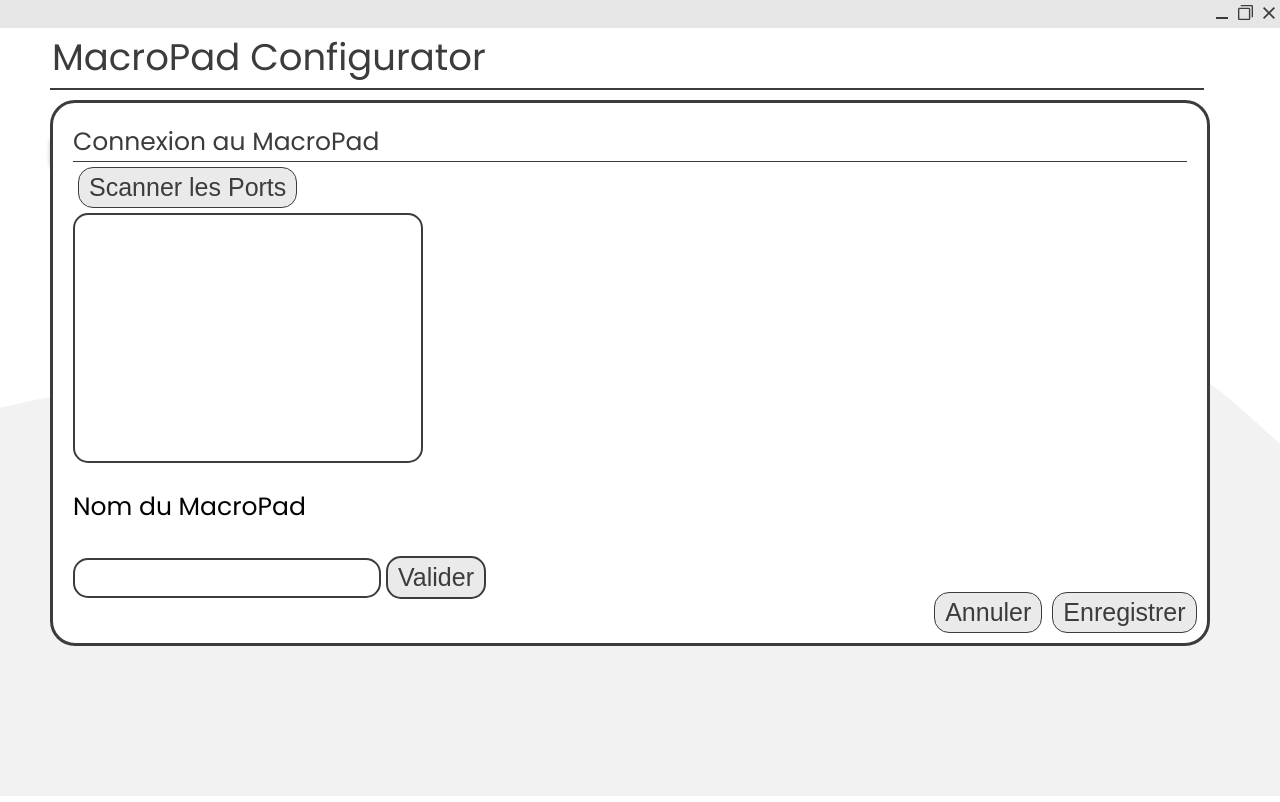
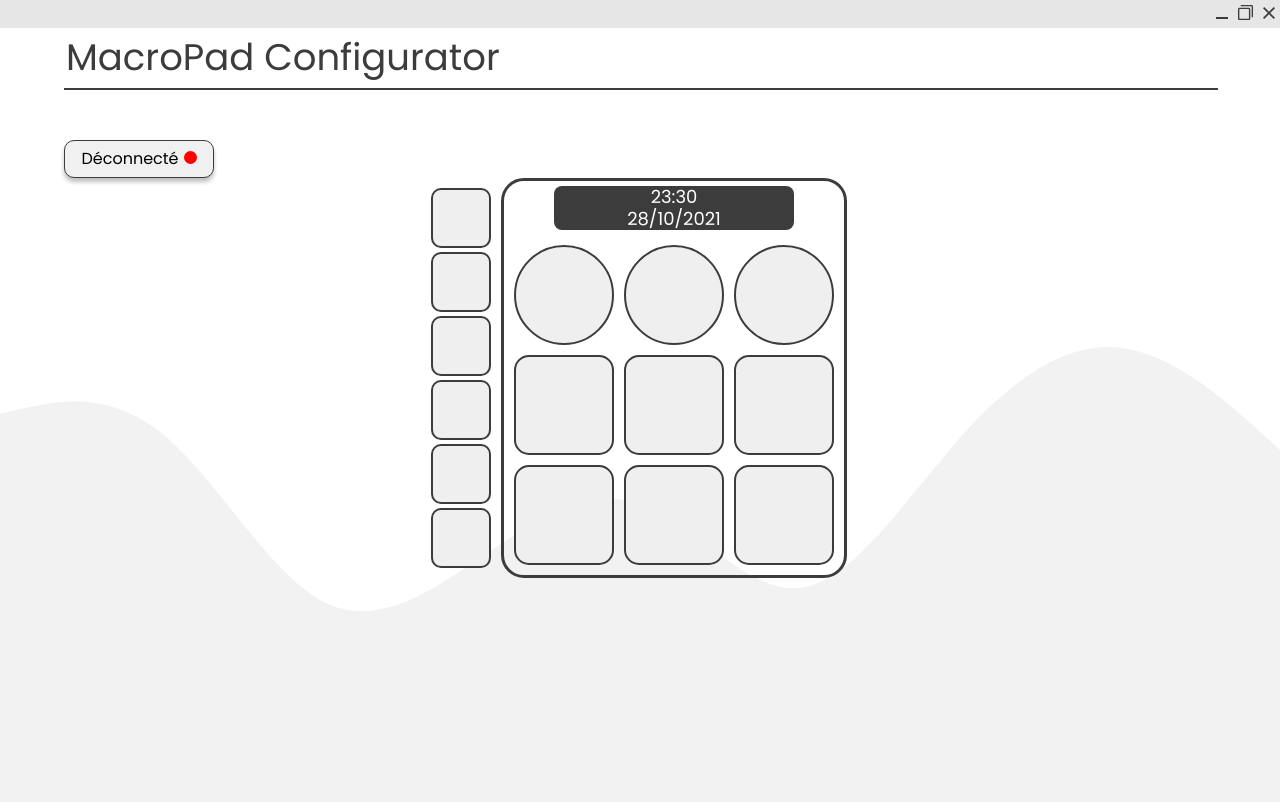
Before and after one commit to xmow49/MacroPad-Software, an Electron app: page src/windows/main/main.html in a window 1280 px wide. Drawn offline with Linux system fonts and the light colour scheme.

Commit message:
add macropad + profile buttons

```diff
--- /dev/null
+++ b/src/windows/main/connectMacropadPopup.css
@@ -0,0 +1,105 @@
+#connect-macropad {
+    display: none;
+    height: 500px;
+}
+
+select option {
+    background: var(--button-color);
+    color: var(--font-master-color);
+    font-family: var(--font-master);
+    user-select: var(--font-master-color);
+}
+
+select.decorated {
+    background: var(--button-color-hover);
+}
+
+
+/* Select Port */
+
+:root {
+    --select-port-width: 350px;
+    --select-port-padding: 5px;
+    --select-port-border: 2px;
+    --select-port-span-width: calc(var(--select-port-width) - (2*var(--select-port-padding)) - (2*var(--select-port-border)));
+    --border-radius-button: 15px;
+    --border-radius-popup: 25px;
+    --border-radius-input: 10px;
+}
+
+.port-list {
+    display: flex;
+    flex-direction: column;
+    border: var(--select-port-border) solid #3C3C3C;
+    box-sizing: border-box;
+    border-radius: var(--border-radius-button);
+    width: var(--select-port-width);
+    height: 250px;
+    padding-top: 15px;
+    padding-bottom: 15px;
+    overflow-x: hidden;
+    overflow-y: auto;
+}
+
+.port-list span {
+    display: inline-block;
+    transition: all 0.3s;
+    text-align: left;
+    padding: var(--select-port-padding);
+    width: var(--select-port-span-width);
+    font-family: var(--font-master);
+    font-size: normal;
+    font-size: 30px;
+    line-height: 48px;
+}
+
+.port-list label input {
+    /* hide "normal" radio to create custom */
+    display: none;
+}
+
+.port-list input:checked+span {
+    background: var(--button-color-hover);
+}
+
+#set-name {
+    display: flex;
+    align-content: center;
+    align-items: center;
+}
+
+#set-name button {
+    border-radius: var(--border-radius-button);
+    border: 2px solid var(--font-master-color);
+}
+
+#set-name input {
+    border-radius: var(--border-radius-button);
+    border: 2px solid var(--font-master-color);
+    font-size: var(--font-master);
+    font-size: 30px;
+    width: 300px;
+}
+
+#port-scan-progress::-webkit-progress-bar {
+    background: none;
+}
+
+#port-scan-progress {
+    color: var(--font-master-color);
+    border-radius: 7px;
+    border: 2px solid;
+}
+
+::-webkit-progress-value {
+    border-radius: 5px;
+    transition: 1s;
+}
+
+.progress::-webkit-progress-value {
+    background: rgb(0, 131, 253);
+}
+
+.end::-webkit-progress-value {
+    background: rgb(0, 255, 0);
+}
--- a/src/windows/main/main.css
+++ b/src/windows/main/main.css
@@ -3,6 +3,7 @@
     --font-master-color: #3C3C3C;
     --button-color: #EAEAEA;
     --button-color-hover: #c0c0c0;
+    --font-master-invert-color: #FFFFFF;
 }
 
 input,
@@ -45,6 +46,12 @@ h2 {
 
 h3 {
     font-size: 25px;
+    margin: 5px;
+}
+
+h4 {
+    margin: 0px;
+    padding: 0px;
 }
 
 header {
@@ -80,11 +87,12 @@ header {
 body {
     margin: 0px;
     background: #FFFFFF;
+    overflow: hidden;
 }
 
 .software-title {
     position: absolute;
-    left: 50px;
+    left: 5%;
     margin: 2px;
     line-height: 55px;
     color: var(--font-master-color);
@@ -93,14 +101,9 @@ body {
 .ligne {
     position: absolute;
     width: 90%;
-    left: 50px;
+    left: 5%;
     top: 80px;
     border: 1px solid var(--font-master-color);
-}
-
-.backgroudVector {
-    position: absolute;
-    bottom: 0;
 }
 
 
@@ -171,13 +174,13 @@ body {
     margin: 5px;
 }
 
-
-/* ---- Popup Update----- */
-
 .popup button:hover {
     background: var(--button-color-hover);
     transition: .2s;
 }
+
+
+/* ---- Popup Update----- */
 
 #update-available {
     position: relative;
@@ -188,169 +191,10 @@ body {
 /* ---- /Popup Update----- */
 
 
-/* ---- Select macropad ----- */
-
-#select-macropad {
-    position: relative;
-    display: none;
-    /*------------------------------- tmp */
-}
-
-#select-macropad.popup {
-    height: 500px;
-}
-
-.macropad-list button,
-img {
-    background: none;
-    border: none;
-    cursor: pointer;
-}
-
-#select-macropad button:hover {
-    background: var(--button-color-hover);
-}
-
-.macropad-list {
-    display: flex;
-    justify-content: center;
-    align-items: center;
-    height: fit-content;
-}
-
-
-/* ---- /Select macropad ----- */
-
-
-/* ------------------ Overview ------------------- */
-
-.overview {
-    position: absolute;
-    top: 130px;
-    left: 50px;
-}
-
-.connect button {
-    border: none;
-    background: none;
-    font-family: var(--font-master);
-    font-size: 16px;
-    line-height: 24px;
-    cursor: pointer;
-}
-
-.connect:hover {
-    background: var(--button-color-hover);
-}
-
-.connect {
-    background: #F0F0F0;
-    border: 1px solid var(--font-master-color);
-    box-sizing: border-box;
-    box-shadow: 0px 4px 4px rgba(0, 0, 0, 0.25);
-    border-radius: var(--border-radius-input);
-    display: flex;
-    align-content: center;
-    justify-content: center;
-    /* text */
-    padding: 5px;
-    cursor: pointer;
-}
-
-#connect-status {
-    width: 13px;
-    height: 13px;
-    border-radius: var(--border-radius-button);
-    margin-left: 5px;
-    background: red;
-    display: inline-block;
-}
-
-
-/* ------------------ /Overview ------------------- */
-
-
 /* ------------------ /Connect Popup ------------------- */
 
-#connect-macropad {
-    /* display: none; */
-    height: 500px;
+.backgroud-vector svg {
+    position: absolute;
+    bottom: -2px;
+    width: 100%;
 }
-
-select option {
-    background: var(--button-color);
-    color: var(--font-master-color);
-    font-family: var(--font-master);
-    user-select: var(--font-master-color);
-}
-
-select.decorated {
-    background: var(--button-color-hover);
-}
-
-
-/* Select Port */
-
-:root {
-    --select-port-width: 350px;
-    --select-port-padding: 5px;
-    --select-port-border: 2px;
-    --select-port-span-width: calc(var(--select-port-width) - (2*var(--select-port-padding)) - (2*var(--select-port-border)));
-    --border-radius-button: 15px;
-    --border-radius-popup: 25px;
-    --border-radius-input: 10px;
-}
-
-.port-list {
-    display: flex;
-    flex-direction: column;
-    border: var(--select-port-border) solid #3C3C3C;
-    box-sizing: border-box;
-    border-radius: var(--border-radius-button);
-    width: var(--select-port-width);
-    height: 250px;
-    padding-top: 15px;
-    padding-bottom: 15px;
-    overflow-x: hidden;
-    overflow-y: auto;
-}
-
-.port-list span {
-    display: inline-block;
-    transition: all 0.3s;
-    text-align: left;
-    padding: var(--select-port-padding);
-    width: var(--select-port-span-width);
-    font-family: var(--font-master);
-    font-size: normal;
-    font-size: 30px;
-    line-height: 48px;
-}
-
-.port-list label input {
-    /* hide "normal" radio to create custom */
-    display: none;
-}
-
-.port-list input:checked+span {
-    background: var(--button-color-hover);
-}
-
-#set-name {
-    display: flex;
-    align-content: center;
-    align-items: center;
-}
-
-#set-name button {
-    border-radius: var(--border-radius-button);
-    border: 2px solid var(--font-master-color);
-}
-
-#set-name input {
-    border-radius: var(--border-radius-button);
-    border: 2px solid var(--font-master-color);
-    font-size: var(--font-master);
-    font-size: 30px;
-    width: 300px;
-}
--- a/src/windows/main/main.html
+++ b/src/windows/main/main.html
@@ -4,6 +4,11 @@
 <head>
     <meta charset="UTF-8">
     <link href="main.css" rel="stylesheet">
+    <link href="connectMacropadPopup.css" rel="stylesheet">
+    <link href="selectMacropadPopup.css" rel="stylesheet">
+    <link href="overview.css" rel="stylesheet">
+
+
 </head>
 
 <body>
@@ -25,14 +30,11 @@
         <hr class="ligne">
     </div>
 
-    <div class="backgroudVector">
+    <div class="backgroud-vector">
         <svg width="1280" height="455" viewBox="0 0 1280 455" fill="none" xmlns="http://www.w3.org/2000/svg">
             <path fill-rule="evenodd" clip-rule="evenodd" d="M0 66.7229L26.6667 60.7163C53.3333 54.7097 106.667 42.6965 160 84.7427C213.333 126.789 266.667 222.894 320 252.927C373.333 282.96 426.667 246.921 480 210.881C533.333 174.842 586.667 138.802 640 156.822C693.333 174.842 746.667 246.921 800 240.914C853.333 234.908 906.667 150.815 960 90.7493C1013.33 30.6833 1066.67 -5.35631 1120 0.650287C1173.33 6.65688 1226.67 54.7097 1253.33 78.7361L1280 102.762V319H1253.33C1226.67 319 1173.33 319 1120 319C1066.67 319 1013.33 319 960 319C906.667 319 853.333 319 800 319C746.667 319 693.333 319 640 319C586.667 319 533.333 319 480 319C426.667 319 373.333 319 320 319C266.667 319 213.333 319 160 319C106.667 319 53.3333 319 26.6667 319H0V66.7229Z" fill="#F2F2F2"/>
             <rect y="284" width="1280" height="171" fill="#F2F2F2"/>
             </svg>
-
-
-
     </div>
 
 
@@ -40,7 +42,40 @@
         <div class="connect">
             <button onclick="connectPopup();">Déconnecté<span id="connect-status"></span></button>
         </div>
+
+        <div class="macropad">
+            <div class="profil-list">
+                <button class="profil"></button>
+                <button class="profil"></button>
+                <button class="profil"></button>
+                <button class="profil"></button>
+                <button class="profil"></button>
+                <button class="profil"></button>
+            </div>
+
+            <div class="macropad-border">
+                <div class="macropad-display">
+                    <h4>23:30</h4>
+                    <h4>28/10/2021</h4>
+                </div>
+                <div class="macropad-grid">
+                    <button class="encoder"></button>
+                    <button class="encoder"></button>
+                    <button class="encoder"></button>
+
+                    <button class="key"></button>
+                    <button class="key"></button>
+                    <button class="key"></button>
+                    <button class="key"></button>
+                    <button class="key"></button>
+                    <button class="key"></button>
+                </div>
+            </div>
+
+        </div>
+
     </div>
+
 
     <div id="update-available" class="popup">
         <div class="text">
@@ -72,6 +107,8 @@
     <div id="connect-macropad" class="popup">
         <h2>Connexion au MacroPad</h2>
         <button onclick="scanSerialsPorts();">Scanner les Ports</button>
+        <p id="scan-port-log"></p>
+        <progress id="port-scan-progress" class="progress" max="100" value="0"></progress>
 
         <div class="port-list" id="port-list">
             <!-- JS -->
@@ -81,7 +118,6 @@
             <h3>Nom du MacroPad</h3>
             <div id="set-name">
                 <input type="text" id="macropad-name">
-                <button>Valider</button>
             </div>
 
         </div>
@@ -89,8 +125,8 @@
         </select>
 
         <div class="actions">
-            <button>Annuler</button>
-            <button>Enregistrer</button>
+            <button onclick="connectPopupCancel();">Annuler</button>
+            <button onclick="connectPopupSave();">Enregistrer</button>
 
         </div>
     </div>
--- a/src/windows/main/main.js
+++ b/src/windows/main/main.js
@@ -19,7 +19,7 @@ function minimizeBtn() {
 
 //------------------ Update Popup -------------------
 function updateAvailable() {
-    return true;
+    return false;
 }
 
 var updatePopup = document.getElementById("update-available");
@@ -34,10 +34,11 @@ function updatePopupChanglogBtn() {
 
 function updatePopupSkipBtn() {
     updatePopup.style.display = "none";
+    document.getElementById("select-macropad").style.display = "block";
 }
 
 function updatePopupUpdateBtn() {
-
+    document.getElementById("select-macropad").style.display = "block";
 }
 
 //------------------ /Update Popup -------------------
@@ -49,6 +50,7 @@ var selectPopup = document.getElementById("select-macropad");
 
 function selectMacropad(id) {
     selectPopup.style.display = "none";
+    document.getElementById("connect-macropad").style.display = "block";
 }
 
 //------------------ /Select Macroad Popup -------------------
--- /dev/null
+++ b/src/windows/main/overview.css
@@ -0,0 +1,144 @@
+/* ------------------ Overview ------------------- */
+
+.overview {
+    position: absolute;
+    top: 140px;
+    left: 5%;
+    width: 90%;
+    height: 500px;
+}
+
+.connect button {
+    border: none;
+    background: none;
+    font-family: var(--font-master);
+    font-size: 16px;
+    line-height: 24px;
+    cursor: pointer;
+}
+
+.connect:hover {
+    background: var(--button-color-hover);
+}
+
+.connect {
+    background: #F0F0F0;
+    border: 1px solid var(--font-master-color);
+    box-sizing: border-box;
+    box-shadow: 0px 4px 4px rgba(0, 0, 0, 0.25);
+    border-radius: var(--border-radius-input);
+    display: flex;
+    align-content: center;
+    justify-content: center;
+    /* text */
+    padding: 5px;
+    cursor: pointer;
+    width: 150px;
+}
+
+#connect-status {
+    width: 13px;
+    height: 13px;
+    border-radius: var(--border-radius-button);
+    margin-left: 5px;
+    background: red;
+    display: inline-block;
+}
+
+:root {
+    --profil-button-size: 60px;
+    --profil-button-margin-right: 10px;
+    --profil-button-margin: 2px;
+    --profil-button-border: 2px;
+    --profil-button-border-radius: 10px;
+    --profil-button-padding: 6px;
+    --macropad-button-size: 100px;
+    --macropad-button-border: 2px;
+    --macropad-button-margin: 5px;
+    --macropad-button-padding: 6px;
+    --macropad-grid-padding: 5px;
+    --macropad-size: calc(var(--profil-button-margin) + (2 * var(--profil-button-border)) + var(--profil-button-size) + var(--profil-button-margin-right) + (2 * var(--macropad-button-border)) + (2 * var(--macropad-button-margin)) + var(--macropad-button-size) + (2 * var(--macropad-grid-padding)) + (6*var(--macropad-button-padding)) + (2 * var(--profil-button-padding)) + 150px);
+}
+
+
+/* ------------------ /Overview ------------------- */
+
+.macropad-grid button {
+    width: var(--macropad-button-size);
+    height: var(--macropad-button-size);
+    transition: transform 0.5s;
+    border: var(--macropad-button-border) solid #3C3C3C;
+    box-sizing: border-box;
+    margin: var(--macropad-button-margin);
+    padding: var(--macropad-button-padding);
+}
+
+.macropad-grid .key {
+    border-radius: 15px;
+}
+
+.macropad-grid .encoder {
+    border-radius: 100px;
+}
+
+.macropad-grid button:hover {
+    transform: scale(.9);
+}
+
+.macropad-grid {
+    display: grid;
+    height: auto;
+    width: fit-content;
+    grid-template-columns: repeat(3, auto);
+    padding: var(--macropad-grid-padding);
+}
+
+.macropad-border {
+    border: 3px solid #3C3C3C;
+    border-radius: 23px;
+    width: fit-content;
+}
+
+.macropad-display {
+    margin: 5px;
+    margin-left: 50px;
+    margin-right: 50px;
+    background: var(--font-master-color);
+    border-radius: 8px;
+    border: none;
+    text-align: center;
+}
+
+.macropad-display h4 {
+    font-style: normal;
+    font-weight: normal;
+    font-size: 18px;
+    line-height: 22px;
+    color: var(--font-master-invert-color);
+}
+
+.profil-list {
+    display: flex;
+    flex-direction: column;
+    align-items: center;
+    justify-content: center;
+}
+
+.profil-list button {
+    width: var(--profil-button-size);
+    height: var(--profil-button-size);
+    border: var(--profil-button-border) solid var(--font-master-color);
+    margin: var(--profil-button-margin);
+    margin-right: var(--profil-button-margin-right);
+    margin-left: 0px;
+    border-radius: var(--profil-button-border-radius);
+    padding: var(--profil-button-padding);
+}
+
+.macropad {
+    display: flex;
+    margin: 0 auto;
+    /* 415px */
+    /* width: var(--macropad-size); */
+    width: 418px
+}
```
Also changed, not shown: src/windows/main/port-mannager.js (+24 -0 lines), src/windows/main/selectMacropadPopup.css (added, +31 -0 lines).
